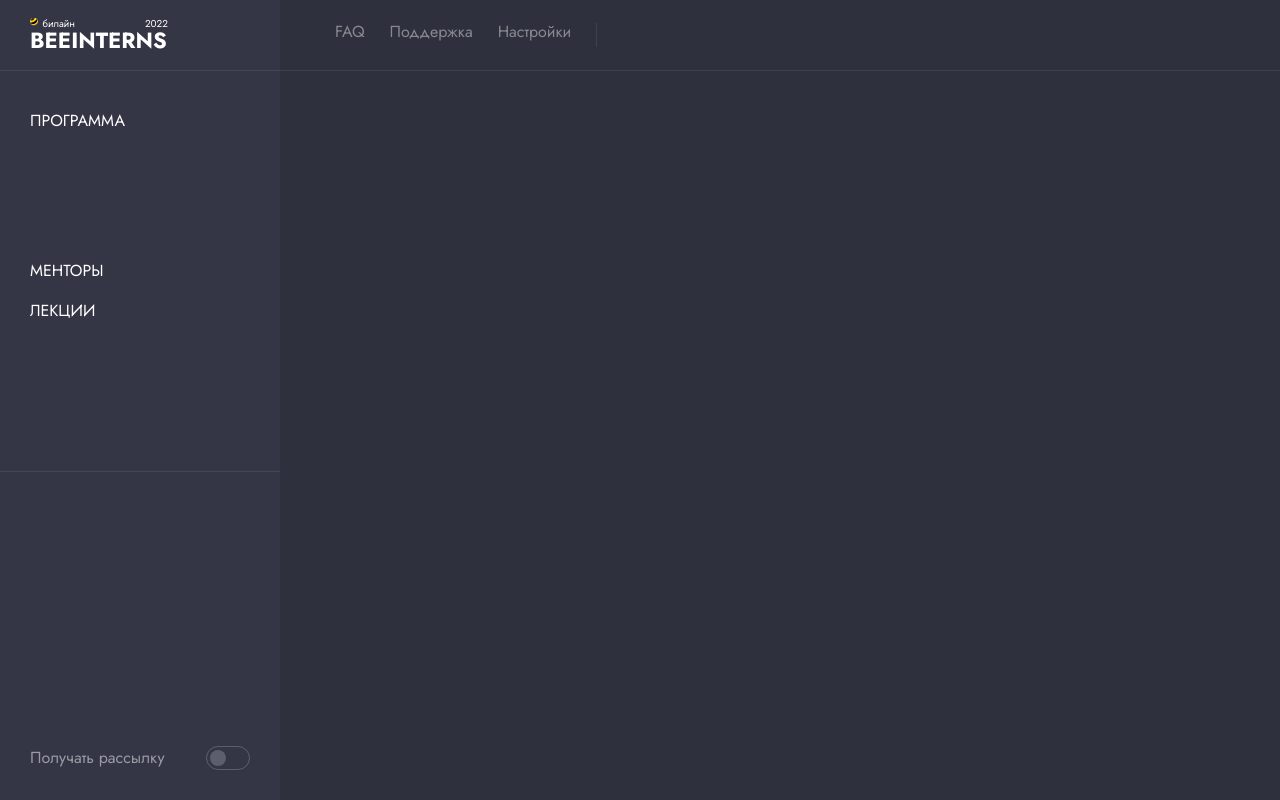
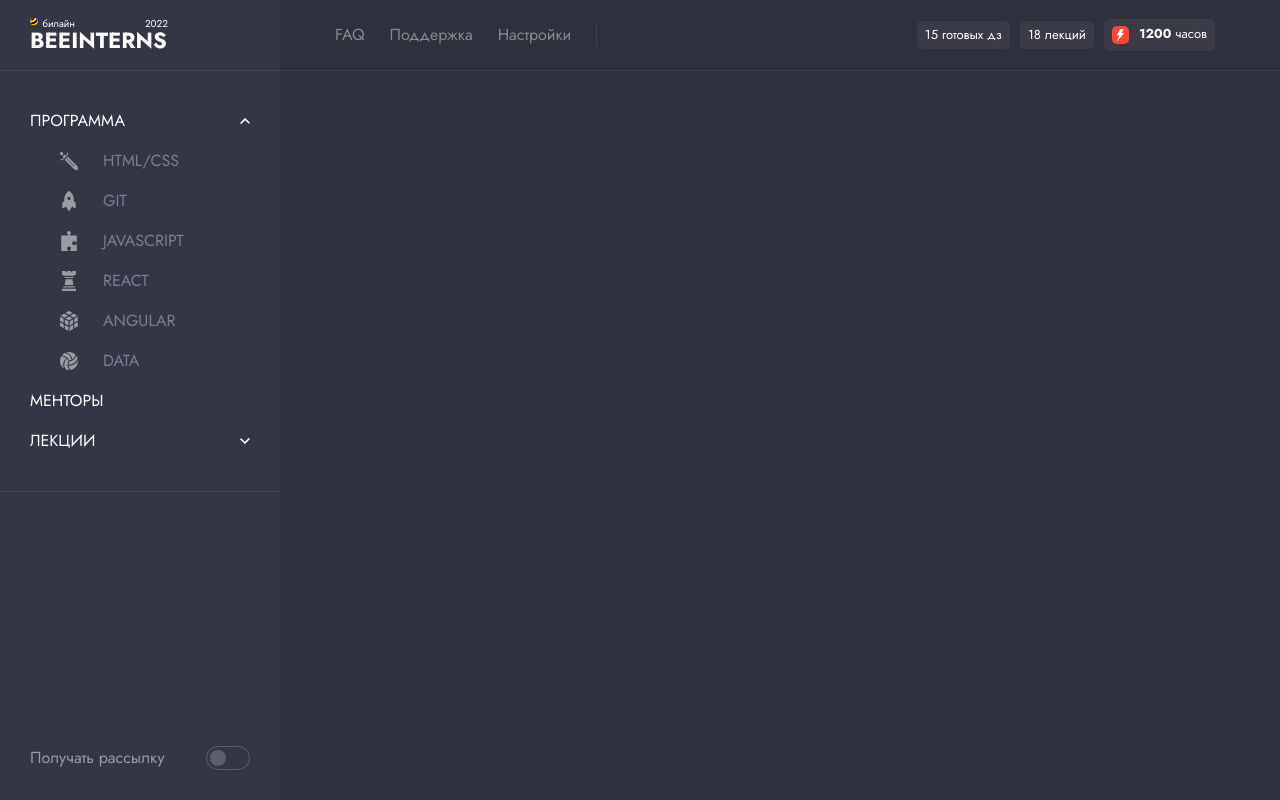
Before and after one commit to anton0kurilov/beeinterns-test, a website built with Parcel: page src/index.html in a window 1280 px wide. Both pictures are taken after a click on the item "ПРОГРАММА". Built offline with nearby package versions, Linux system fonts and the light colour scheme; files whose address does not match are found by name.

Commit message:
Introducing header chips block

```diff
--- a/src/assets/styles/aside.scss
+++ b/src/assets/styles/aside.scss
@@ -239,6 +239,7 @@
                 border-radius: 50%;
                 background-color: rgba(255, 255, 255, .2);
                 transition: .25s ease-in-out;
+                cursor: pointer;
             }
 
             input.newsletter-checkbox:checked+label:after {
--- a/src/assets/styles/header.scss
+++ b/src/assets/styles/header.scss
@@ -12,8 +12,12 @@
     &__container {
         margin: $margin-leftright;
         position: absolute;
+        display: flex;
+        justify-content: space-between;
+        align-items: center;
         top: 50%;
         transform: translateY(-50%);
+        width: calc(100% - $aside-width - 55px * 2);
         height: auto;
     }
 
@@ -22,10 +26,12 @@
         padding: 0;
         display: flex;
 
+        align-items: center;
+
         &-item {
             list-style: none;
             color: rgba(225, 225, 225, .5);
-            padding: 0 25px 0 0;
+            margin: 0 25px 0 0;
             transition: all .5s;
 
             &:hover {
@@ -39,4 +45,33 @@
             background-color: #d8d8d8;
         }
     }
+
+    &__chips {
+        display: flex;
+        justify-content: center;
+        align-items: center;
+
+        &-item {
+            font-size: 13px;
+            background-color: rgba(225, 225, 225, .06);
+            padding: 7px 8px;
+            margin: 0 10px 0 0;
+            color: white;
+            cursor: default;
+            border-radius: 5px;
+            transition: all .5s;
+
+            &:hover {
+                background-color: rgba(225, 225, 225, .1);
+            }
+
+            &-icon {
+                padding: 3px 5px;
+                border-radius: 5px;
+                background-color: #FF4738;
+                margin: 0 10px 0 0;
+                vertical-align: middle;
+            }
+        }
+    }
 }
--- a/src/index.html
+++ b/src/index.html
@@ -17,7 +17,7 @@
                 <div class="aside__header-container">
                     <div class="aside__header-subs">
                         <div class="aside__header-beeline">
-                            <img src="/src/assets/images/leftbar/beelinelogo.svg" class="aside__header-beeline-logo"
+                            <img src="/src/assets/images/aside/beelinelogo.svg" class="aside__header-beeline-logo"
                                 draggable="false">
                             <sub class="aside__header-beeline-name">билайн</sub>
                         </div>
@@ -31,42 +31,41 @@
             <li class="mainmenu__item">
                 <input type="checkbox" id="submenu__programs">
                 <label for="submenu__programs" id="submenu__programs">Программа<object
-                        data="/src/assets/images/leftbar/arrow.svg" class="mainmenu__item-arrow"></object></label>
+                        data="/src/assets/images/aside/arrow.svg" class="mainmenu__item-arrow"></object></label>
                 <ul class="submenu" id="submenu__programs">
                     <a href="#">
                         <li class="submenu__item">
-                            <object data="/src/assets/images/leftbar/htmlcss.svg" class="submenu__item-icon"></object>
+                            <object data="/src/assets/images/aside/htmlcss.svg" class="submenu__item-icon"></object>
                             <span class="submenu__item-title">HTML/CSS</span>
                         </li>
                     </a>
                     <a href="#">
                         <li class="submenu__item">
-                            <object data="/src/assets/images/leftbar/git.svg" class="submenu__item-icon"></object>
+                            <object data="/src/assets/images/aside/git.svg" class="submenu__item-icon"></object>
                             <span class="submenu__item-title">GIT</span>
                         </li>
                     </a>
                     <a href="#">
                         <li class="submenu__item">
-                            <object data="/src/assets/images/leftbar/javascript.svg"
-                                class="submenu__item-icon"></object>
+                            <object data="/src/assets/images/aside/javascript.svg" class="submenu__item-icon"></object>
                             <span class="submenu__item-title">JavaScript</span>
                         </li>
                     </a>
                     <a href="#">
                         <li class="submenu__item">
-                            <object data="/src/assets/images/leftbar/react.svg" class="submenu__item-icon"></object>
+                            <object data="/src/assets/images/aside/react.svg" class="submenu__item-icon"></object>
                             <span class="submenu__item-title">React</span>
                         </li>
                     </a>
                     <a href="#">
                         <li class="submenu__item">
-                            <object data="/src/assets/images/leftbar/angular.svg" class="submenu__item-icon"></object>
+                            <object data="/src/assets/images/aside/angular.svg" class="submenu__item-icon"></object>
                             <span class="submenu__item-title">Angular</span>
                         </li>
                     </a>
                     <a href="#">
                         <li class="submenu__item">
-                            <object data="/src/assets/images/leftbar/data.svg" class="submenu__item-icon"></object>
+                            <object data="/src/assets/images/aside/data.svg" class="submenu__item-icon"></object>
                             <span class="submenu__item-title">Data</span>
                         </li>
                     </a>
@@ -78,42 +77,41 @@
             <li class="mainmenu__item">
                 <input type="checkbox" id="submenu__lections">
                 <label for="submenu__lections" id="submenu__lections">Лекции<object
-                        data="/src/assets/images/leftbar/arrow.svg" class="mainmenu__item-arrow"></object></label>
+                        data="/src/assets/images/aside/arrow.svg" class="mainmenu__item-arrow"></object></label>
                 <ul class="submenu" id="submenu__lections">
                     <a href="#">
                         <li class="submenu__item">
-                            <object data="/src/assets/images/leftbar/htmlcss.svg" class="submenu__item-icon"></object>
+                            <object data="/src/assets/images/aside/htmlcss.svg" class="submenu__item-icon"></object>
                             <span class="submenu__item-title">HTML/CSS</span>
                         </li>
                     </a>
                     <a href="#">
                         <li class="submenu__item">
-                            <object data="/src/assets/images/leftbar/git.svg" class="submenu__item-icon"></object>
+                            <object data="/src/assets/images/aside/git.svg" class="submenu__item-icon"></object>
                             <span class="submenu__item-title">GIT</span>
                         </li>
                     </a>
                     <a href="#">
                         <li class="submenu__item">
-                            <object data="/src/assets/images/leftbar/javascript.svg"
-                                class="submenu__item-icon"></object>
+                            <object data="/src/assets/images/aside/javascript.svg" class="submenu__item-icon"></object>
                             <span class="submenu__item-title">JavaScript</span>
                         </li>
                     </a>
                     <a href="#">
                         <li class="submenu__item">
-                            <object data="/src/assets/images/leftbar/react.svg" class="submenu__item-icon"></object>
+                            <object data="/src/assets/images/aside/react.svg" class="submenu__item-icon"></object>
                             <span class="submenu__item-title">React</span>
                         </li>
                     </a>
                     <a href="#">
                         <li class="submenu__item">
-                            <object data="/src/assets/images/leftbar/angular.svg" class="submenu__item-icon"></object>
+                            <object data="/src/assets/images/aside/angular.svg" class="submenu__item-icon"></object>
                             <span class="submenu__item-title">Angular</span>
                         </li>
                     </a>
                     <a href="#">
                         <li class="submenu__item">
-                            <object data="/src/assets/images/leftbar/data.svg" class="submenu__item-icon"></object>
+                            <object data="/src/assets/images/aside/data.svg" class="submenu__item-icon"></object>
                             <span class="submenu__item-title">Data</span>
                         </li>
                     </a>
@@ -148,7 +146,14 @@
                 </a>
                 <div class="divider"></div>
             </ul>
-
+            <div>
+                <div class="header__chips">
+                    <div class="header__chips-item">15 готовых дз</div>
+                    <div class="header__chips-item">18 лекций</div>
+                    <div class="header__chips-item"><object data="/src/assets/images/header/lightning.svg"
+                            class="header__chips-item-icon"></object><b>1200</b> часов</div>
+                </div>
+            </div>
         </div>
     </header>
     <main class="pagebody"></main>
```
